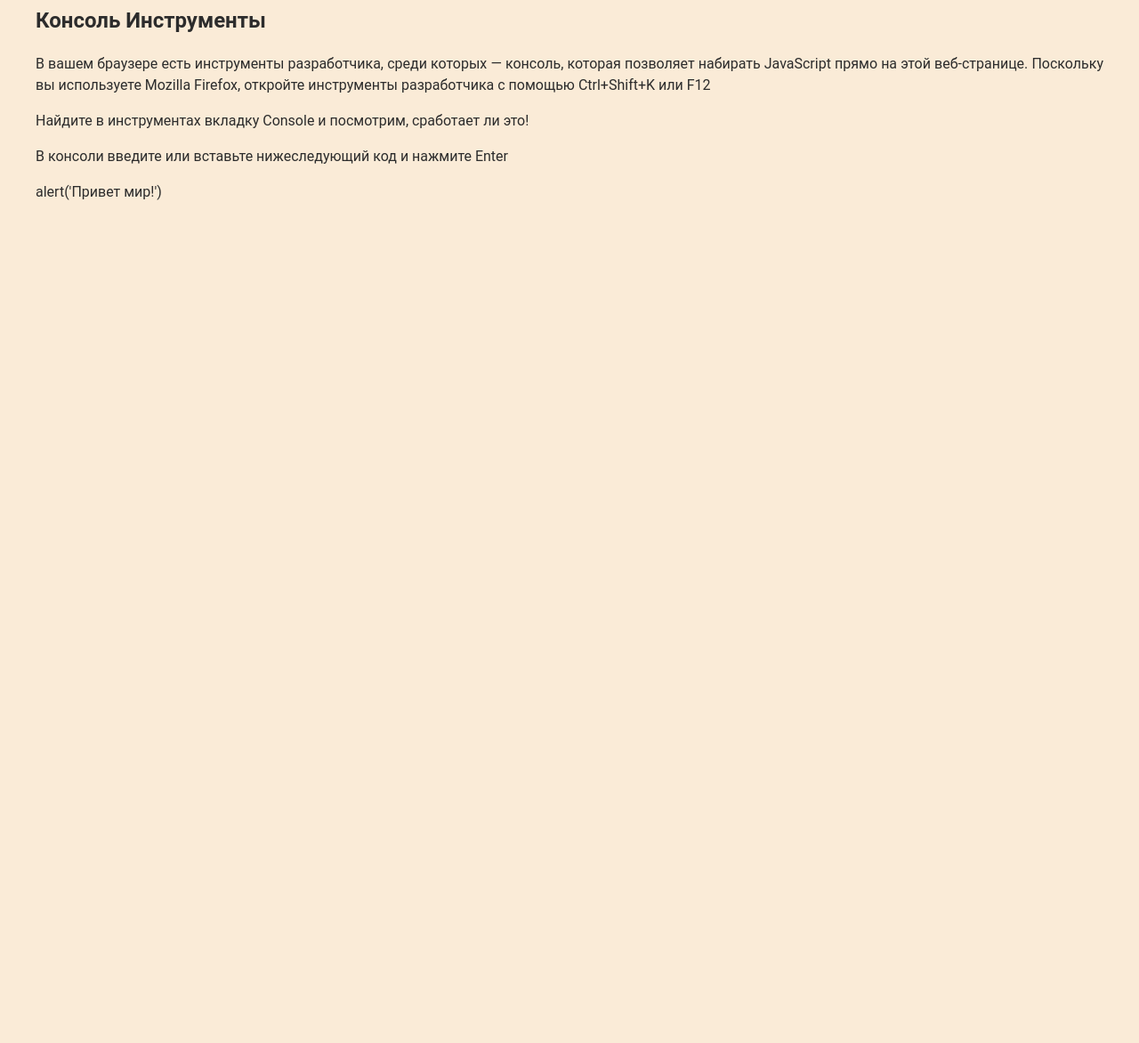
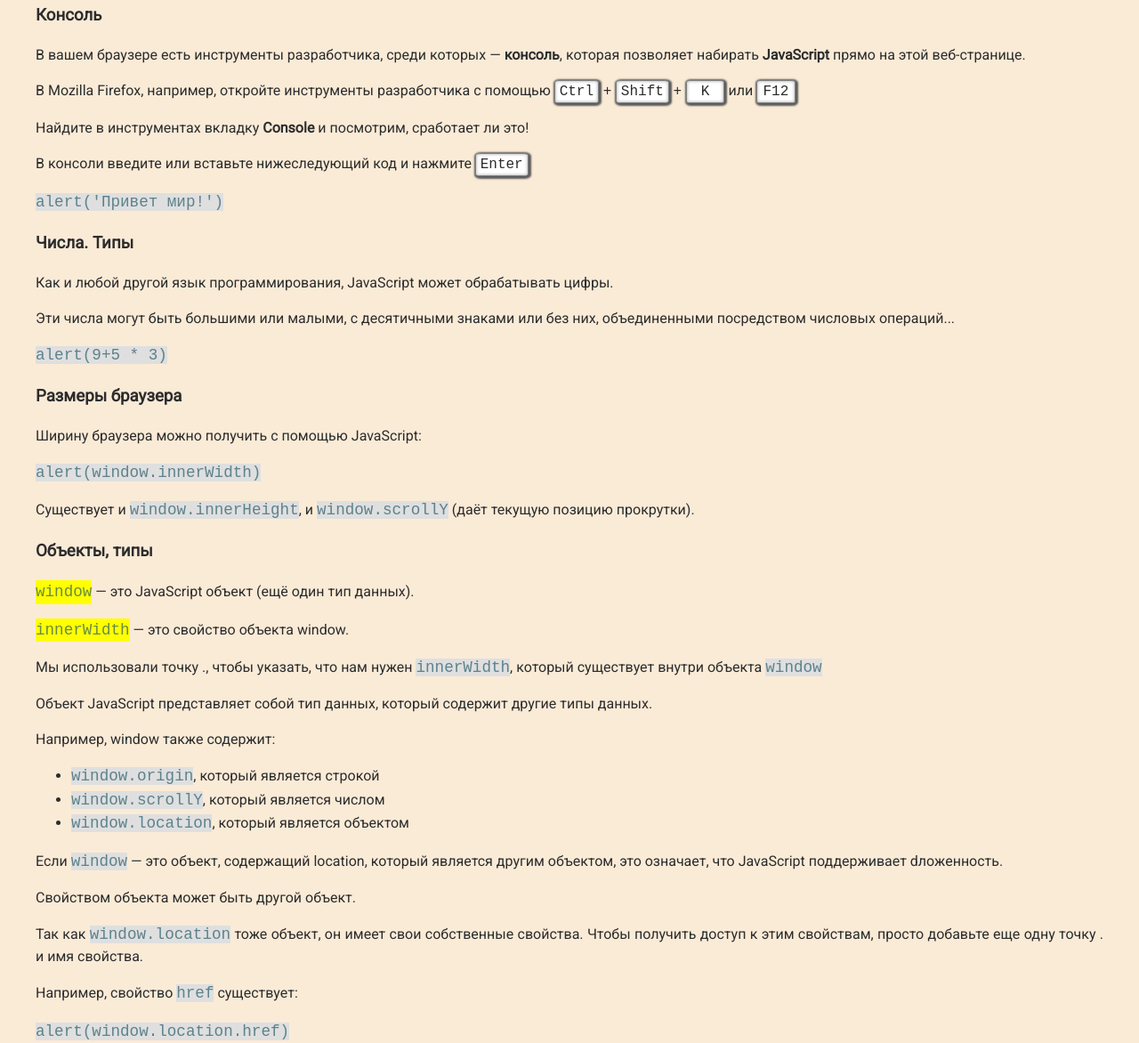
Before and after one commit to seniorua/myabs, a plain HTML site: page javascript.html in a window 1280 px wide. Shown: the part 117-1289 px from the top of the page at 89% size. Before the commit the page ends 800 px from the top, so only its background shows below. Drawn offline with Linux system fonts and the light colour scheme.

Commit message:
уіпаівап

```diff
--- a/assets/css/style.css
+++ b/assets/css/style.css
@@ -23,6 +23,45 @@ a{
 a:hover{
     /* text-decoration: underline; */
     color: rgba(59, 128, 231, 0.541);
+}
+/* ******************************************** */
+code {
+    font-size: 1.1rem;
+    background-color: #dfdfdf;
+    color: rgba(34, 88, 102, 0.685);
+}
+
+/* strong code{
+    background-color: inherit;
+} */
+
+.code-block {
+    border-radius: .3rem;
+    padding: 10px 20px;
+    display: block;
+    color: rgba(34, 88, 102, 0.685);
+}
+/* ******************************************** */
+kbd{
+    padding: 0 .3rem;
+    border-radius: 10%;
+}
+.key {
+    display: inline-block;
+    min-width: 2rem;
+    background-color: #fff;
+    text-align: center;
+    border: 1px solid grey;
+    box-shadow: 1px 1px 2px 2px rgb(92, 92, 92), inset 0 0 3px 1px rgba(128, 128, 128, 0.452);
+    /* box-shadow: 1px 1px 2px 2px rgb(92, 92, 92); */
+}
+/* ******************************************** */
+dt{
+    display: inline-block;
+    background-color: yellow;
+}
+dt code{
+    background-color: inherit;
 }
 /* ******************************************** */
 .page{
@@ -208,14 +247,14 @@ ol {
     list-style: none;
     counter-reset: li;
   }
-li:before {
+ol li:before {
   counter-increment: li;
   content: counters(li,".") ". ";
 }
 
-li:after{
+/* li:after{
     content: counters(li,".");
-}
+} */
 /* *********************************************** */
 
 
--- a/javascript.html
+++ b/javascript.html
@@ -4,7 +4,12 @@
     <meta charset="UTF-8">
     <meta http-equiv="X-UA-Compatible" content="IE=edge">
     <meta name="viewport" content="width=device-width, initial-scale=1.0">
-    <link rel="stylesheet" href="/assets/css/style.css">
+    <link rel="stylesheet" href="assets/css/style.css">
+    <link rel="preconnect" href="https://fonts.googleapis.com">
+    <link rel="preconnect" href="https://fonts.gstatic.com" crossorigin>
+    <link
+        href="https://fonts.googleapis.com/css2?family=Kaushan+Script&family=Montserrat:wght@400;700&family=Roboto:ital,wght@0,400;1,300&display=swap"
+        rel="stylesheet">
     <title>Document</title>
 </head>
 <body>
@@ -31,24 +36,61 @@
     </section>
 
 <div class="border">
-    <h2>Консоль Инструменты</h2>
+    <h3>Консоль</h3>
+    <p> В вашем браузере есть инструменты разработчика, среди которых — <strong>консоль</strong>, которая позволяет набирать <strong>JavaScript</strong> прямо на этой веб-странице.</p>
 
-    <p>
-        В вашем браузере есть инструменты разработчика, среди которых — консоль, которая позволяет набирать JavaScript прямо на этой веб-странице.
-        Поскольку вы используете Mozilla Firefox, откройте инструменты разработчика с помощью Ctrl+Shift+K или F12
-    </p>
+    <p>В Mozilla Firefox, например, откройте инструменты разработчика с помощью <kbd class="key">Ctrl</kbd><kbd>+</kbd><kbd class="key">Shift</kbd><kbd>+</kbd><kbd class="key">K</kbd> или  <kbd class="key">F12</kbd></p>
 
-    <p>
-        Найдите в инструментах вкладку Console и посмотрим, сработает ли это!
+    <p>Найдите в инструментах вкладку <strong>Console</strong> и посмотрим, сработает ли это!</p>
 
-    </p>
-    <p>
-        В консоли введите или вставьте нижеследующий код и нажмите Enter
-    </p>
-    <p>
-        alert('Привет мир!')
+    <p>В консоли введите или вставьте нижеследующий код и нажмите <kbd class="key">Enter</kbd></p>
+    <code>alert('Привет мир!')</code>
 
-    </p>
+<h3>Числа. Типы</h3>
+
+<p>Как и любой другой язык программирования, JavaScript может обрабатывать цифры.</p>
+
+<p>Эти числа могут быть большими или малыми, с десятичными знаками или без них, объединенными посредством числовых операций...</p>
+
+<code>alert(9+5 * 3)</code>
+
+
+<h3>Размеры браузера</h3>
+
+<p>Ширину браузера можно получить с помощью JavaScript:</p>
+
+<code>alert(window.innerWidth)</code>
+
+<p>Cуществует и <code>window.innerHeight</code>, и <code>window.scrollY</code> (даёт текущую позицию прокрутки).</p>
+
+<h3>Объекты, типы</h3>
+
+<p><dt><code>window</code></dt> — это JavaScript объект (ещё один тип данных).</p>
+
+<p><dt><code>innerWidth</code></dt> — это свойство объекта window.</p>
+Мы использовали точку ., чтобы указать, что нам нужен <code>innerWidth</code>, который существует внутри объекта <code>window</code>
+
+<p>Объект JavaScript представляет собой тип данных, который содержит другие типы данных.</p>
+
+<p>Например, window также содержит:</p>
+
+   <ul>
+        <li><code>window.origin</code>, который является строкой</li>
+        <li><code> window.scrollY</code>, который является числом</li>
+        <li><code>window.location</code>, который является объектом</li>
+   </ul>
+
+<p>Если <code>window</code> — это объект, содержащий location, который является другим объектом, это означает, что JavaScript поддерживает dложенность.</p>
+
+<p>Свойством объекта может быть другой объект.</p>
+
+<p>Так как <code>window.location</code> тоже объект, он имеет свои собственные свойства. Чтобы получить доступ к этим свойствам, просто добавьте еще одну точку . и имя свойства.</p>
+
+<p>Например, свойство <code>href</code> существует:</p>
+
+<code>alert(window.location.href)</code>
+
+
 </div>
 
 </body>
```
